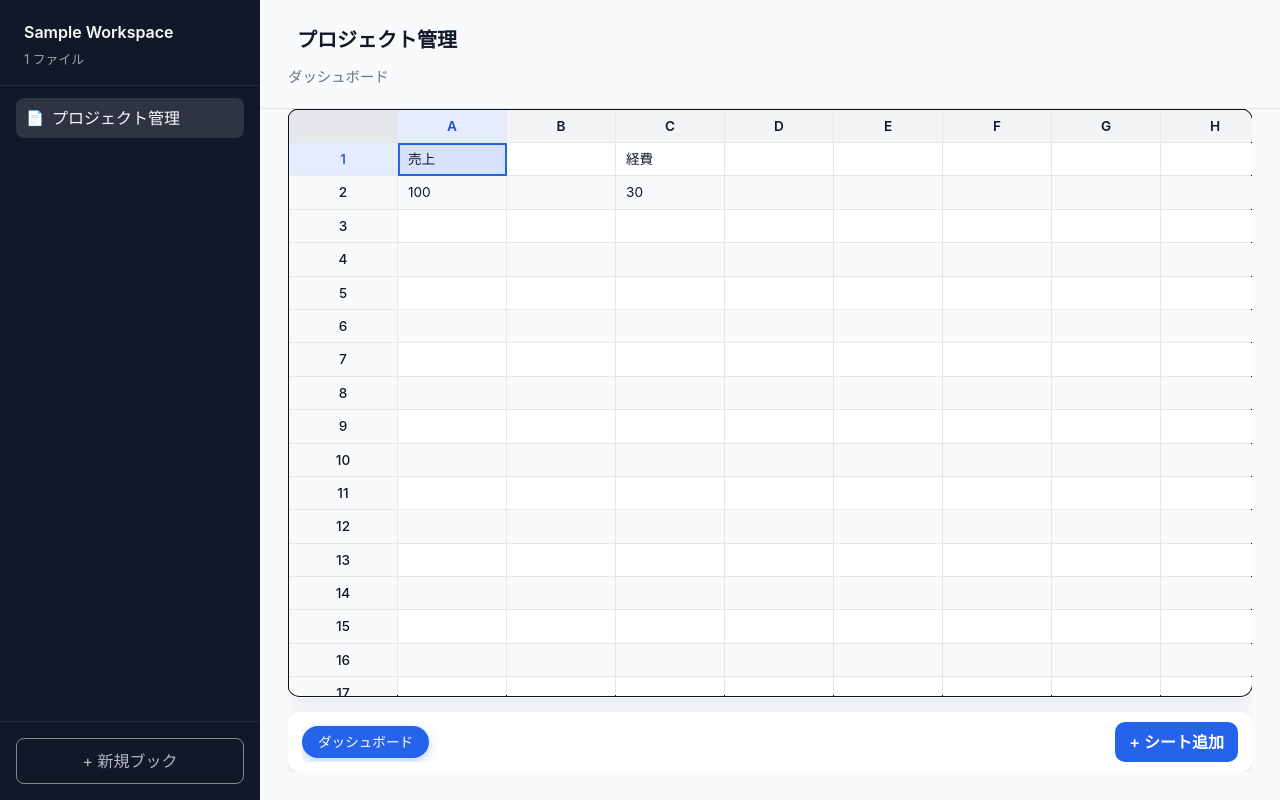
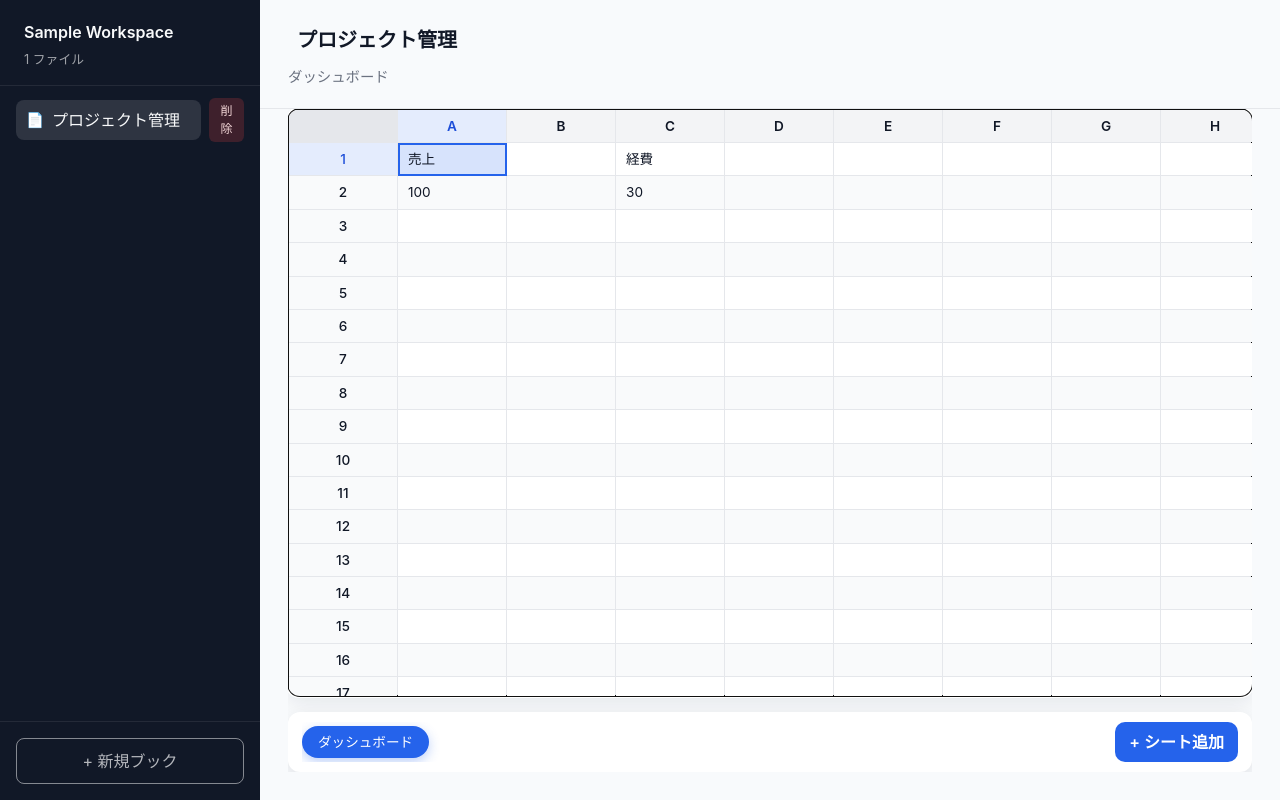
Before and after one commit to Repayment-inc/sheet-up, a React (Vite) app: page / in a window 1280 px wide. Built offline with nearby package versions, Linux system fonts and the light colour scheme.

Commit message:
feat: ブック削除機能に確認ダイアログを導入

```diff
--- a/src/App.css
+++ b/src/App.css
@@ -89,6 +89,33 @@ button {
 
 .sidebar__bookButton--active {
   background: rgba(255, 255, 255, 0.12);
+}
+
+.sidebar__bookRow {
+  display: flex;
+  align-items: center;
+  gap: 8px;
+}
+
+.sidebar__bookDeleteButton {
+  border: none;
+  border-radius: 6px;
+  padding: 4px 8px;
+  background: rgba(239, 68, 68, 0.2);
+  color: rgba(254, 226, 226, 0.95);
+  font-size: 0.75rem;
+  cursor: pointer;
+  transition: background-color 0.2s ease, color 0.2s ease;
+}
+
+.sidebar__bookDeleteButton:hover:not(:disabled) {
+  background: rgba(239, 68, 68, 0.35);
+  color: #fee2e2;
+}
+
+.sidebar__bookDeleteButton:disabled {
+  cursor: not-allowed;
+  opacity: 0.5;
 }
 
 .sidebar__bookEmoji {
--- a/src/App.tsx
+++ b/src/App.tsx
@@ -6,7 +6,8 @@ import { isTauri } from './lib/env';
 import {
   openWorkspaceFromDialog,
   saveWorkspaceSnapshot,
-  showErrorDialog
+  showErrorDialog,
+  deleteBookFile
 } from './lib/tauri/workspaceBridge';
 import type { BookFile } from './types/schema';
 import { useWorkspaceStore, type CellUpdate } from './state/workspaceStore';
@@ -31,6 +32,7 @@ function App() {
   const createSheet = useWorkspaceStore((state) => state.createSheet);
   const applyCellUpdates = useWorkspaceStore((state) => state.applyCellUpdates);
   const renameBook = useWorkspaceStore((state) => state.renameBook);
+  const deleteBook = useWorkspaceStore((state) => state.deleteBook);
   const undo = useWorkspaceStore((state) => state.undo);
   const redo = useWorkspaceStore((state) => state.redo);
 
@@ -281,6 +283,49 @@ function App() {
     void finishRename();
   }, [finishRename]);
 
+  const handleDeleteBook = useCallback(
+    async (bookId: string) => {
+      const currentSnapshot = useWorkspaceStore.getState().snapshot;
+      const bookEntry = currentSnapshot?.books.find((entry) => entry.data.book.id === bookId);
+      if (!bookEntry) {
+        return;
+      }
+
+      const bookName = bookEntry.data.book.name ?? '名称未設定のブック';
+      const confirmed = await Promise.resolve(
+        window.confirm(`「${bookName}」を削除しますか？この操作は元に戻せません。`)
+      );
+      if (!confirmed) {
+        return;
+      }
+
+      const nextSnapshot = deleteBook(bookId);
+      if (!nextSnapshot) {
+        return;
+      }
+
+      if (isTauri) {
+        try {
+          await deleteBookFile(bookEntry.filePath);
+        } catch (error) {
+          await showErrorDialog('ブックファイルの削除に失敗しました', toErrorMessage(error));
+        }
+      }
+
+      if (isTauri && !autoSaveEnabled) {
+        setBusyState('saving');
+        try {
+          await saveWorkspaceSnapshot(nextSnapshot);
+        } catch (error) {
+          await showErrorDialog('ブック削除後の保存に失敗しました', toErrorMessage(error));
+        } finally {
+          setBusyState('idle');
+        }
+      }
+    },
+    [autoSaveEnabled, deleteBook, setBusyState]
+  );
+
   const handleUndo = useCallback(() => {
     undo();
   }, [undo]);
@@ -341,6 +386,7 @@ function App() {
         selectedBookId={selectedBookId}
         onSelectBook={handleSelectBook}
         onCreateBook={handleCreateBook}
+        onDeleteBook={handleDeleteBook}
       />
       <section className="main-view">
         <header className="main-view__header">
--- a/src/components/Sidebar.tsx
+++ b/src/components/Sidebar.tsx
@@ -7,17 +7,26 @@ interface SidebarProps {
   selectedBookId?: string | null;
   onSelectBook: (bookId: string) => void;
   onCreateBook?: () => void;
+  onDeleteBook?: (bookId: string) => void;
 }
 
 const trimExtension = (name: string): string => name.replace(/\.json$/i, '');
 
-const Sidebar: FC<SidebarProps> = ({ workspace, books, selectedBookId, onSelectBook, onCreateBook }) => {
+const Sidebar: FC<SidebarProps> = ({
+  workspace,
+  books,
+  selectedBookId,
+  onSelectBook,
+  onCreateBook,
+  onDeleteBook
+}) => {
   const workspaceMeta = workspace?.workspace;
   const workspaceBooks = workspace?.books ?? [];
   const createBookDisabled = !workspace || !onCreateBook;
   const createBookTitle = createBookDisabled
     ? 'ワークスペースを開いてから新規ブックを作成できます'
     : '新しいブックを追加';
+  const deleteBookDisabled = !onDeleteBook;
 
   return (
     <aside className="sidebar">
@@ -34,6 +43,7 @@ const Sidebar: FC<SidebarProps> = ({ workspace, books, selectedBookId, onSelectB
 
             return (
               <li key={bookRef.id} className="sidebar__bookItem">
+                <div className="sidebar__bookRow">
                   <button
                     type="button"
                     className={`sidebar__bookButton${isActive ? ' sidebar__bookButton--active' : ''}`}
@@ -44,6 +54,16 @@ const Sidebar: FC<SidebarProps> = ({ workspace, books, selectedBookId, onSelectB
                     </span>
                     <span>{displayName}</span>
                   </button>
+                  <button
+                    type="button"
+                    className="sidebar__bookDeleteButton"
+                    onClick={() => onDeleteBook?.(bookRef.id)}
+                    disabled={deleteBookDisabled}
+                    title="このブックを削除"
+                  >
+                    削除
+                  </button>
+                </div>
               </li>
             );
           })}
--- a/src/lib/tauri/workspaceBridge.ts
+++ b/src/lib/tauri/workspaceBridge.ts
@@ -86,6 +86,10 @@ export const saveWorkspaceSnapshot = async (
   await invoke('save_workspace_snapshot', { snapshot });
 };
 
+export const deleteBookFile = async (path: string): Promise<void> => {
+  await invoke('delete_book_file', { path });
+};
+
 export const openWorkspaceFromDialog = async (): Promise<WorkspaceSnapshot | null> => {
   const directory = await selectWorkspaceDirectory();
   if (!directory) {
--- a/src/state/workspaceStore.ts
+++ b/src/state/workspaceStore.ts
@@ -82,6 +82,7 @@ type WorkspaceStoreActions = {
   createSheet: (bookId: string) => { snapshot: WorkspaceSnapshot; sheetId: string };
   applyCellUpdates: (updates: CellUpdate[]) => WorkspaceSnapshot | null;
   renameBook: (bookId: string, nextName: string) => WorkspaceSnapshot | null;
+  deleteBook: (bookId: string) => WorkspaceSnapshot | null;
   undo: () => WorkspaceSnapshot | null;
   redo: () => WorkspaceSnapshot | null;
 };
@@ -438,6 +439,59 @@ export const useWorkspaceStore = create<WorkspaceStore>((set, get) => {
       return nextSnapshot;
     },
 
+    deleteBook: (bookId) => {
+      const { snapshot } = get();
+      if (!snapshot) {
+        return null;
+      }
+
+      const bookIndex = snapshot.books.findIndex((entry) => entry.data.book.id === bookId);
+      if (bookIndex === -1) {
+        return null;
+      }
+
+      recordSnapshotForUndo();
+
+      const removedBook = snapshot.books[bookIndex];
+      const sheetIds = removedBook.data.sheets.map((sheet) => sheet.id);
+      const nextBooks = snapshot.books.filter((_, index) => index !== bookIndex);
+      const now = new Date().toISOString();
+
+      const previousWorkspace = snapshot.workspace.data;
+      const previousSettings = previousWorkspace.workspace.settings ?? {};
+
+      const updatedRecentBookIds = (previousSettings.recentBookIds ?? []).filter(
+        (id) => id !== bookId
+      );
+      const updatedRecentSheetIds = (previousSettings.recentSheetIds ?? []).filter(
+        (id) => !sheetIds.includes(id)
+      );
+
+      const workspaceData: WorkspaceSnapshot['workspace']['data'] = {
+        ...previousWorkspace,
+        workspace: {
+          ...previousWorkspace.workspace,
+          updatedAt: now,
+          settings: {
+            ...previousSettings,
+            recentBookIds: updatedRecentBookIds,
+            recentSheetIds: updatedRecentSheetIds
+          }
+        },
+        books: previousWorkspace.books.filter((ref) => ref.id !== bookId)
+      };
+
+      const nextSnapshot: WorkspaceSnapshot = {
+        workspace: { ...snapshot.workspace, data: workspaceData },
+        books: nextBooks
+      };
+
+      set({ snapshot: nextSnapshot });
+      applySelectionAfterSnapshot(nextSnapshot);
+
+      return nextSnapshot;
+    },
+
     undo: () => {
       const { snapshot, history, selectedBookId, selectedSheetId, future } = get();
       if (!snapshot || history.length === 0) {
```
Also changed, not shown: 2 other files (tests, documents, lock files or other folders). Lines whose indentation alone changed are shown as unchanged.
